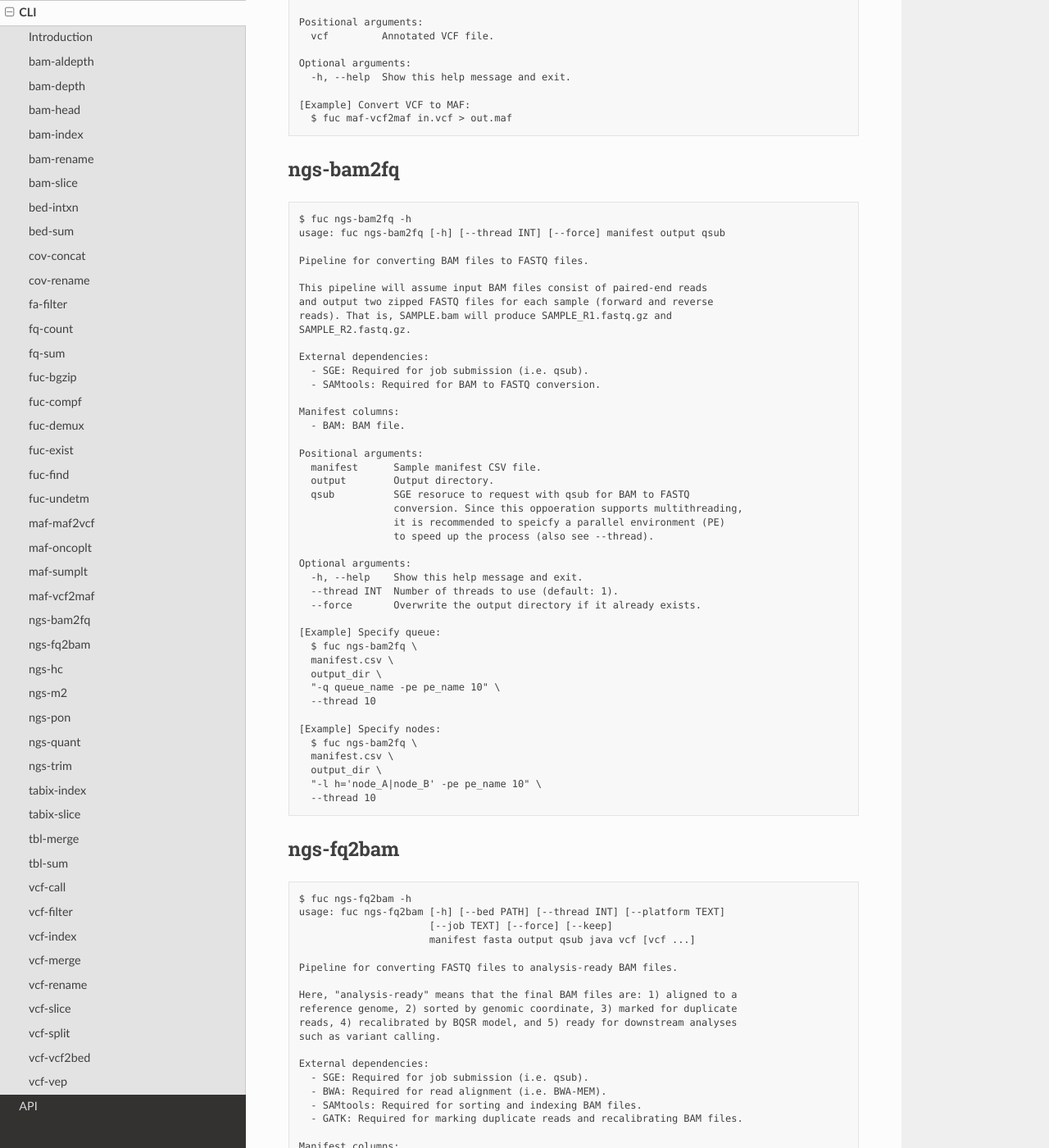
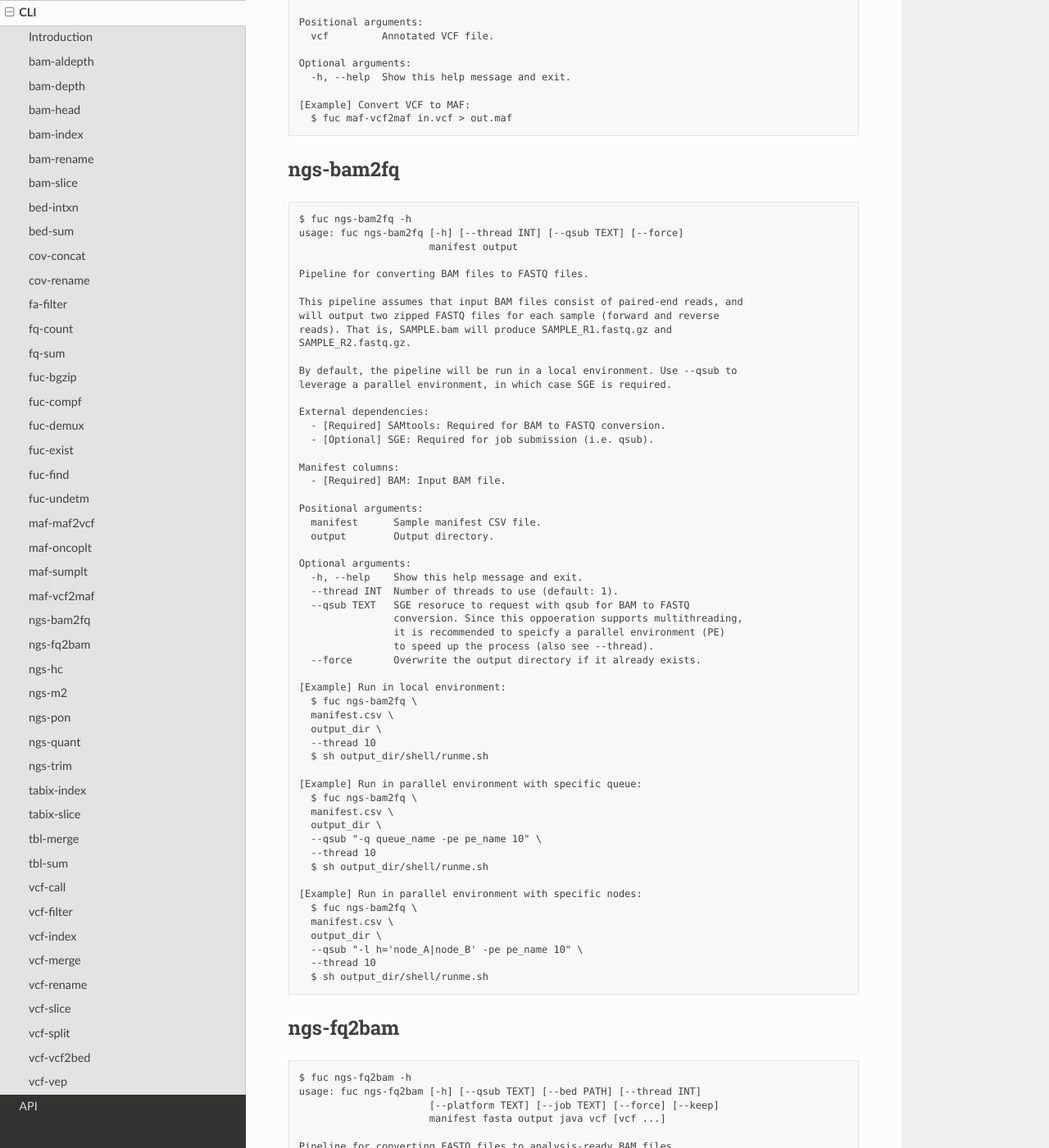
Before and after one commit to sbslee/fuc, a Sphinx documentation site: the page built from docs/cli.rst, in a window 1280 px wide and 1400 px high, scrolled down 12349 px. Shown: the whole window at 82% size. Built offline with Sphinx 7.4.7 and the Read the Docs theme 2.0.0, drawn with Linux system fonts in a browser that asks for light colours; some of the changed text lies outside the part shown.

Commit message:
Update `ngs-fq2bam`:
* Update :command:`ngs-bam2fq` and :command:`ngs-fq2bam` commands to
allow users to run in local environment.

```diff
--- a/CHANGELOG.rst
+++ b/CHANGELOG.rst
@@ -8,7 +8,7 @@ Changelog
 * Update :command:`bam-index` command to use :meth:`pybam.index` method.
 * Add new method :meth:`pybam.slice`.
 * Update :command:`bam-slice` command to use :meth:`pybam.slice` method.
-* Update :command:`ngs-bam2fq` command to allow users to run in local environment.
+* Update :command:`ngs-bam2fq` and :command:`ngs-fq2bam` commands to allow users to run in local environment.
 
 0.32.0 (2022-04-02)
 -------------------
--- a/docs/cli.rst
+++ b/docs/cli.rst
@@ -737,48 +737,61 @@ ngs-bam2fq
 .. code-block:: text
 
    $ fuc ngs-bam2fq -h
-   usage: fuc ngs-bam2fq [-h] [--thread INT] [--force] manifest output qsub
+   usage: fuc ngs-bam2fq [-h] [--thread INT] [--qsub TEXT] [--force]
+                         manifest output
 
    Pipeline for converting BAM files to FASTQ files.
 
-   This pipeline will assume input BAM files consist of paired-end reads
-   and output two zipped FASTQ files for each sample (forward and reverse
+   This pipeline assumes that input BAM files consist of paired-end reads, and
+   will output two zipped FASTQ files for each sample (forward and reverse
    reads). That is, SAMPLE.bam will produce SAMPLE_R1.fastq.gz and
    SAMPLE_R2.fastq.gz.
 
+   By default, the pipeline will be run in a local environment. Use --qsub to
+   leverage a parallel environment, in which case SGE is required.
+
    External dependencies:
-     - SGE: Required for job submission (i.e. qsub).
-     - SAMtools: Required for BAM to FASTQ conversion.
+     - [Required] SAMtools: Required for BAM to FASTQ conversion.
+     - [Optional] SGE: Required for job submission (i.e. qsub).
 
    Manifest columns:
-     - BAM: BAM file.
+     - [Required] BAM: Input BAM file.
 
    Positional arguments:
      manifest      Sample manifest CSV file.
      output        Output directory.
-     qsub          SGE resoruce to request with qsub for BAM to FASTQ
+
+   Optional arguments:
+     -h, --help    Show this help message and exit.
+     --thread INT  Number of threads to use (default: 1).
+     --qsub TEXT   SGE resoruce to request with qsub for BAM to FASTQ
                    conversion. Since this oppoeration supports multithreading,
                    it is recommended to speicfy a parallel environment (PE)
                    to speed up the process (also see --thread).
-
-   Optional arguments:
-     -h, --help    Show this help message and exit.
-     --thread INT  Number of threads to use (default: 1).
      --force       Overwrite the output directory if it already exists.
 
-   [Example] Specify queue:
+   [Example] Run in local environment:
      $ fuc ngs-bam2fq \
      manifest.csv \
      output_dir \
-     "-q queue_name -pe pe_name 10" \
      --thread 10
-
-   [Example] Specify nodes:
+     $ sh output_dir/shell/runme.sh
+
+   [Example] Run in parallel environment with specific queue:
      $ fuc ngs-bam2fq \
      manifest.csv \
      output_dir \
-     "-l h='node_A|node_B' -pe pe_name 10" \
+     --qsub "-q queue_name -pe pe_name 10" \
      --thread 10
+     $ sh output_dir/shell/runme.sh
+
+   [Example] Run in parallel environment with specific nodes:
+     $ fuc ngs-bam2fq \
+     manifest.csv \
+     output_dir \
+     --qsub "-l h='node_A|node_B' -pe pe_name 10" \
+     --thread 10
+     $ sh output_dir/shell/runme.sh
 
 ngs-fq2bam
 ==========
@@ -786,9 +799,9 @@ ngs-fq2bam
 .. code-block:: text
 
    $ fuc ngs-fq2bam -h
-   usage: fuc ngs-fq2bam [-h] [--bed PATH] [--thread INT] [--platform TEXT]
-                         [--job TEXT] [--force] [--keep]
-                         manifest fasta output qsub java vcf [vcf ...]
+   usage: fuc ngs-fq2bam [-h] [--qsub TEXT] [--bed PATH] [--thread INT]
+                         [--platform TEXT] [--job TEXT] [--force] [--keep]
+                         manifest fasta output java vcf [vcf ...]
 
    Pipeline for converting FASTQ files to analysis-ready BAM files.
 
@@ -797,11 +810,14 @@ ngs-fq2bam
    reads, 4) recalibrated by BQSR model, and 5) ready for downstream analyses
    such as variant calling.
 
+   By default, the pipeline will be run in a local environment. Use --qsub to
+   leverage a parallel environment, in which case SGE is required.
+
    External dependencies:
-     - SGE: Required for job submission (i.e. qsub).
-     - BWA: Required for read alignment (i.e. BWA-MEM).
-     - SAMtools: Required for sorting and indexing BAM files.
-     - GATK: Required for marking duplicate reads and recalibrating BAM files.
+     - [Required] BWA: Required for read alignment (i.e. BWA-MEM).
+     - [Required] SAMtools: Required for sorting and indexing BAM files.
+     - [Required] GATK: Required for marking duplicate reads and recalibrating BAM files.
+     - [Optional] SGE: Required for job submission (i.e. qsub).
 
    Manifest columns:
      - Name: Sample name.
@@ -812,13 +828,13 @@ ngs-fq2bam
      manifest         Sample manifest CSV file.
      fasta            Reference FASTA file.
      output           Output directory.
-     qsub             SGE resoruce to request for qsub.
      java             Java resoruce to request for GATK.
      vcf              One or more reference VCF files containing known variant
                       sites (e.g. 1000 Genomes Project).
 
    Optional arguments:
      -h, --help       Show this help message and exit.
+     --qsub TEXT      SGE resoruce to request for qsub.
      --bed PATH       BED file.
      --thread INT     Number of threads to use (default: 1).
      --platform TEXT  Sequencing platform (default: 'Illumina').
@@ -826,25 +842,37 @@ ngs-fq2bam
      --force          Overwrite the output directory if it already exists.
      --keep           Keep temporary files.
 
-   [Example] Specify queue:
+   [Example] Run in local environment:
      $ fuc ngs-fq2bam \
      manifest.csv \
      ref.fa \
      output_dir \
-     "-q queue_name -pe pe_name 10" \
      "-Xmx15g -Xms15g" \
      1.vcf 2.vcf 3.vcf \
      --thread 10
-
-   [Example] Specify nodes:
+     $ sh output_dir/shell/runme.sh
+
+   [Example] Run in parallel environment with specific queue:
      $ fuc ngs-fq2bam \
      manifest.csv \
      ref.fa \
      output_dir \
-     "-l h='node_A|node_B' -pe pe_name 10" \
      "-Xmx15g -Xms15g" \
      1.vcf 2.vcf 3.vcf \
+     --qsub "-q queue_name -pe pe_name 10" \
      --thread 10
+     $ sh output_dir/shell/runme.sh
+
+   [Example] Run in parallel environment with specific nodes:
+     $ fuc ngs-fq2bam \
+     manifest.csv \
+     ref.fa \
+     output_dir \
+     "-Xmx15g -Xms15g" \
+     1.vcf 2.vcf 3.vcf \
+     "-l h='node_A|node_B' -pe pe_name 10" \
+     --thread 10
+     $ sh output_dir/shell/runme.sh
 
 ngs-hc
 ======
```
Also changed, not shown: 1 other file.
